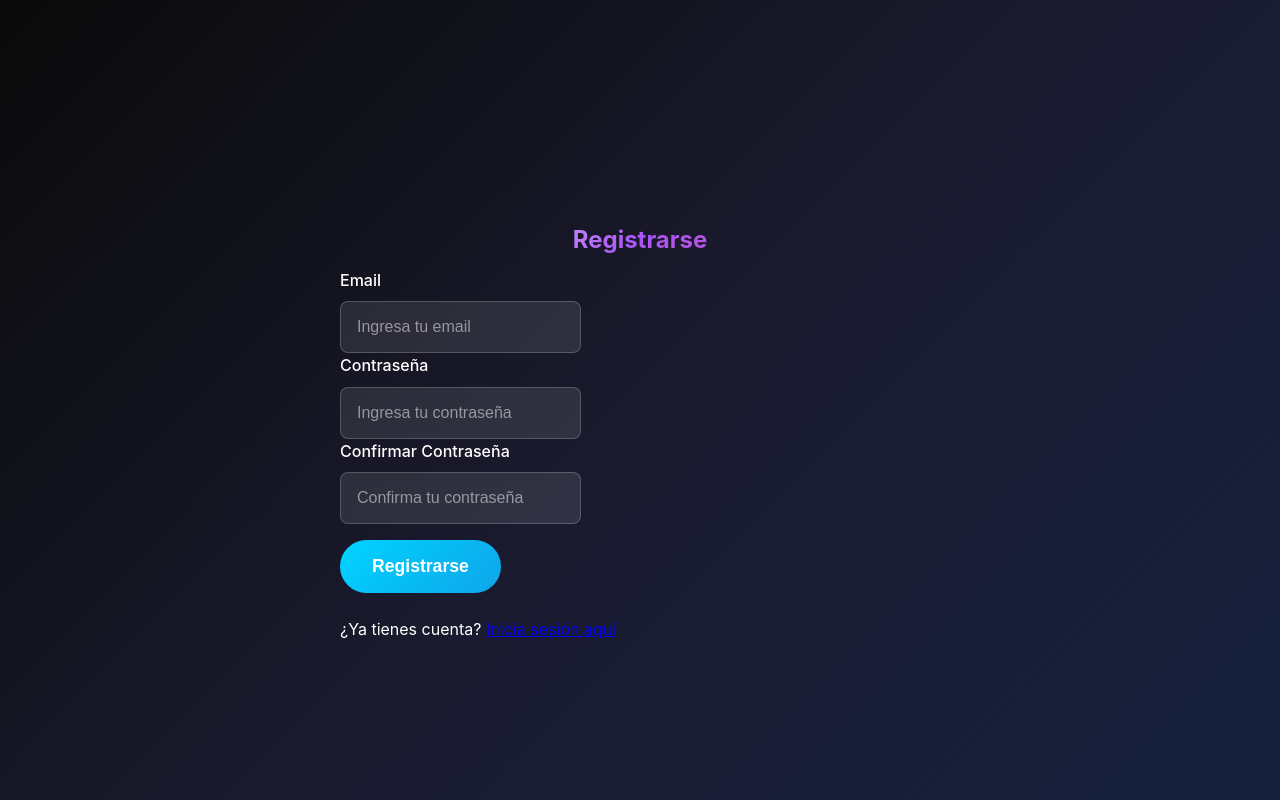
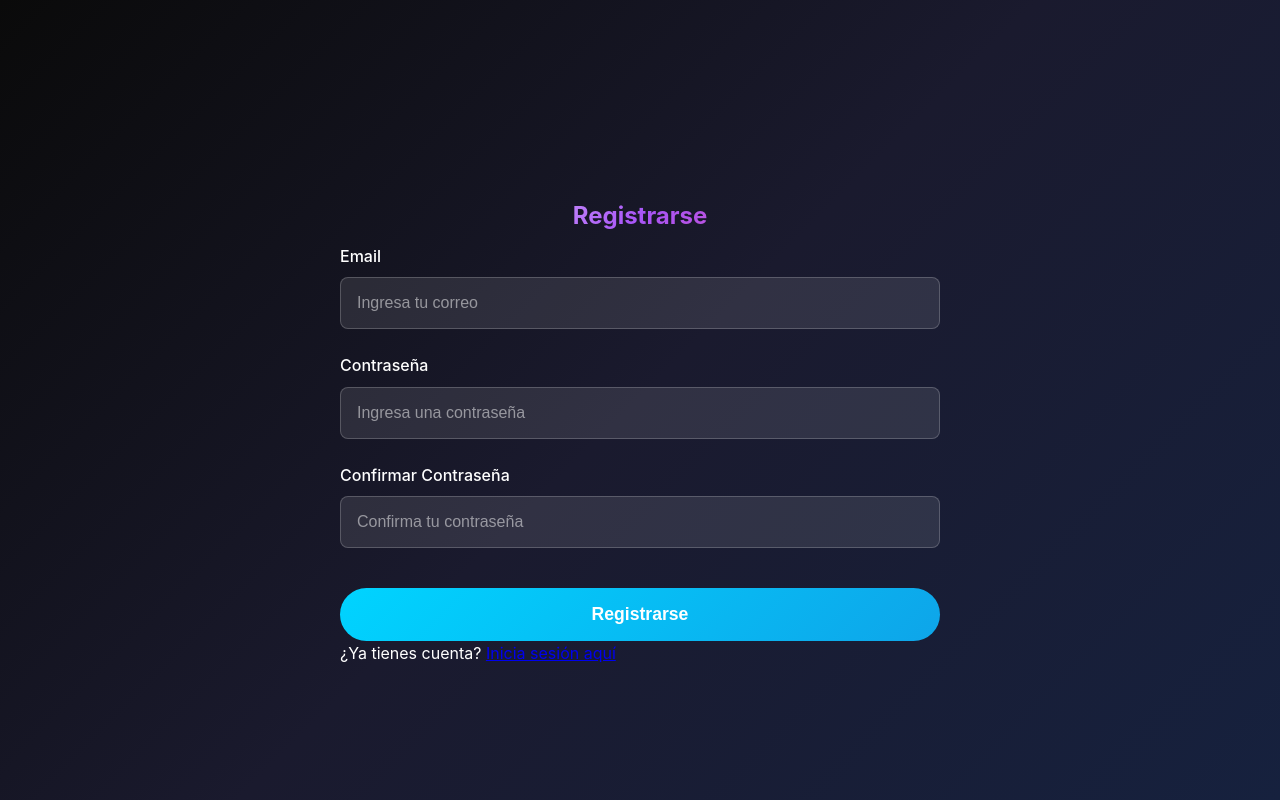
Before and after one commit to manosYaEducation/Front_Hack_Rosario_Aiweekend, a PHP site: page /register in a window 1280 px wide. Run offline with PHP 8.4, Linux system fonts and the light colour scheme.

Commit message:
Se ha modificado el formulario de registro para que coincida más con el formulario original

```diff
--- a/views/register.php
+++ b/views/register.php
@@ -24,42 +24,25 @@
         <div class="form-container">
             <h1 class="form-title">Registrarse</h1>
             <form class="capitals-form" id='register-form'>
-                <div class="form-columns">
-                    <div class="form-col">
                 <div class="form-group">
                     <label for="email">Email</label>
-                            <div class="floating-label">
-                                <i class="fas fa-envelope"></i>
-                                <input type="email" id="email" name="email" placeholder="Ingresa tu email" required>
-                            </div>
+                    <input type="email" id="email" name="email" placeholder="Ingresa tu correo" required>
                 </div>
                 <div class="form-group">
                     <label for="password">Contraseña</label>
-                            <div class="floating-label">
-                                <i class="fas fa-lock"></i>
-                                <input type="password" id="password" name="password" placeholder="Ingresa tu contraseña" required>
-                            </div>
+                    <input type="password" id="password" name="password" placeholder="Ingresa una contraseña" min="1" required>
                 </div>
                 <div class="form-group">
-                            <label for="password2">Confirmar Contraseña</label>
-                            <div class="floating-label">
-                                <i class="fas fa-lock"></i>
-                                <input type="password" id="password2" name="password2" placeholder="Confirma tu contraseña" required>
+                    <label for="password">Confirmar Contraseña</label>
+                    <input type="password" id="password2" name="password2" placeholder="Confirma tu contraseña" min="1" required>
                 </div>
-                        </div>
-                    </div>
-                        <div class="form-actions">
                 <button type="submit" class="submit-button">Registrarse</button>
-                        </div>
-                    </div>
+            </form>
             <p class="form-link">
                 ¿Ya tienes cuenta? <a href="login">Inicia sesión aquí</a>
             </p>
         </div>
-            </form>
-        </div>
     </section>
-
     <script src="public/js/register.js"></script>
     <?php require_once("components/nav.php"); ?>
 </body>
```
Lines whose indentation alone changed are shown as unchanged.
